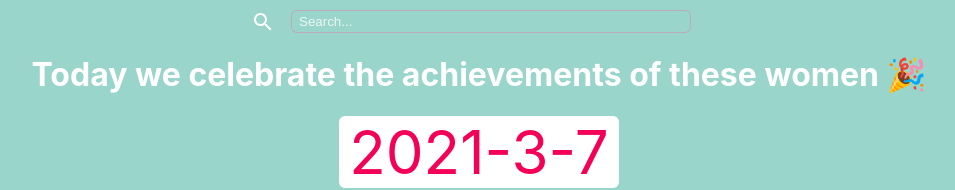
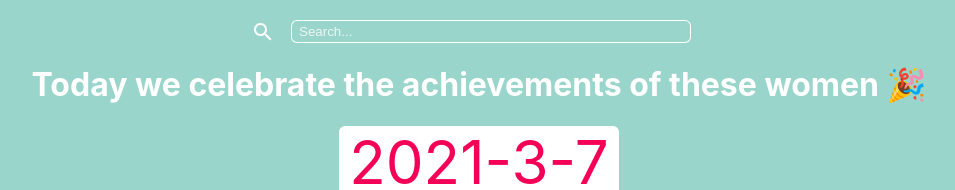
Before and after one commit to slin14/women_in_stem, a React (Create React App) app in the folder women-in-stem/: page / in a window 1280 px wide. Shown: the top 190 px of the page, without its empty margins (161-1116 px from the left). Built offline with nearby package versions, Linux system fonts and the light colour scheme.

Commit message:
search bar styling

```diff
--- a/women-in-stem/src/components/SearchContainer.js
+++ b/women-in-stem/src/components/SearchContainer.js
@@ -25,13 +25,12 @@ export default SearchContainer
 
 
 const Container = styled.div`
-    // background:linear-gradient(45deg, #350d36, #ef5350);
     color: white;
     display:flex;
     align-items: center;
     justify-content: center;
     position: relative;
-    margin-top: 10px;
+    margin-top: 20px;
     // spread the item as far as possible from each other^
 
 
@@ -52,7 +51,7 @@ const SearchContain = styled.div`
 
 const Search = styled.div`
     width: 100%;
-    box-shadow: inset 0 0 0 1px rgb(188, 171, 188);
+    box-shadow: inset 0 0 0 1px white;
     border-radius: 6px;
     display: flex;
     align-items:center;
```
